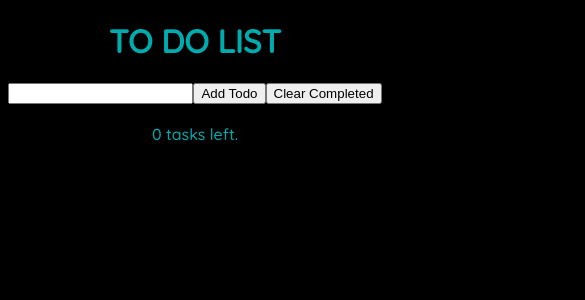
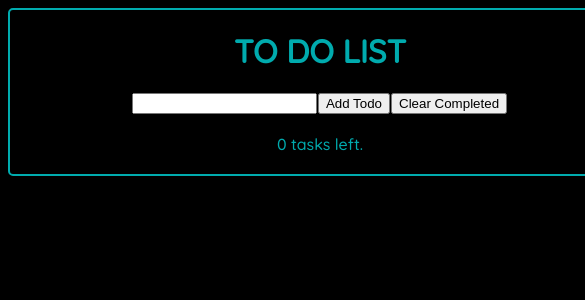
Before and after one commit to jalva00T/react-app, a React (Create React App) app: page / in a window 390 px wide. Shown: the top 300 px of the page, 585 px wide, since content can reach past the window. Built offline with nearby package versions, Linux system fonts and the light colour scheme.

Commit message:
responsive?

```diff
--- a/src/App.css
+++ b/src/App.css
@@ -3,10 +3,18 @@
 html {
     background-color: #000000;
     color: #00ABAE;
-    /* border: solid 2px #00ABAE; */
-    /* border-radius: 5px; */
-    /* margin-left: 200px; */
-    /* margin-right: 200px; */
+}
+
+.main-main {
+    margin: 0 auto;
+}
+
+.main {
+    border: solid 2px #00ABAE;
+    border-radius: 5px;
+    padding: 0 10px 20px 10px;
+    width: 600px;
+    margin: 0 auto;
 }
 
 .header{
@@ -18,14 +26,12 @@ html {
 
 /***** LIST ITEMS *****/
 
-.list {
-    /* text-align: center; */
-    /* background-color: aliceblue; */
-    /* margin-left: 550px; */
-    margin-left: 457px;
+.list-container {
+    font-family: 'Quicksand';
+    width: 340px;
+    margin: 0 auto;
+    text-align: center;
     margin-bottom: 20px;
-    margin-top: 20px;
-    font-family: 'Quicksand';
 }
 
 /***** INPUT & BUTTONS *****/
@@ -37,15 +43,19 @@ html {
     margin-bottom: 20px;
 }
 
+.stuff-item {
+   margin-right: 1px;
+}
+
 /* .add {
     background-color: #808080;
     color: #00ABAE;
-}
+} */
 
-.clear {
+/* .clear {
     background-color: #808080;
     color: #00ABAE;
-} */
+}  */
 
 /***** TASK LEFT *****/
 
--- a/src/App.js
+++ b/src/App.js
@@ -50,17 +50,19 @@ function App() {
   }
   return (
     <>
+      <div className='main-main'>
         <div className='main'>
           <h1 className='header'>TO DO LIST</h1>
-      <div className='list' >
+          <div className='list-container' >
             <TodoList className='list' todos={todos} toggleTodo={toggleTodo} />
           </div>
           <div className='stuff'>
-        <input ref={todoNameRef} type="text" />
-        <button className='add' onClick={handleAddTodo}>Add Todo</button>
-        <button className='clear' onClick={handleClearCompleted}>Clear Completed</button>
+            <input className='stuff-item' ref={todoNameRef} type="text" />
+            <button className='add stuff-item' onClick={handleAddTodo}>Add Todo</button>
+            <button className='clear stuff-item' onClick={handleClearCompleted}>Clear Completed</button>
           </div>
           <div className='taskleft' >{todos.filter(todo => !todo.complete).length} tasks left.</div>
+        </div>
       </div>
     </>
   )
```
Lines whose indentation alone changed are shown as unchanged.
